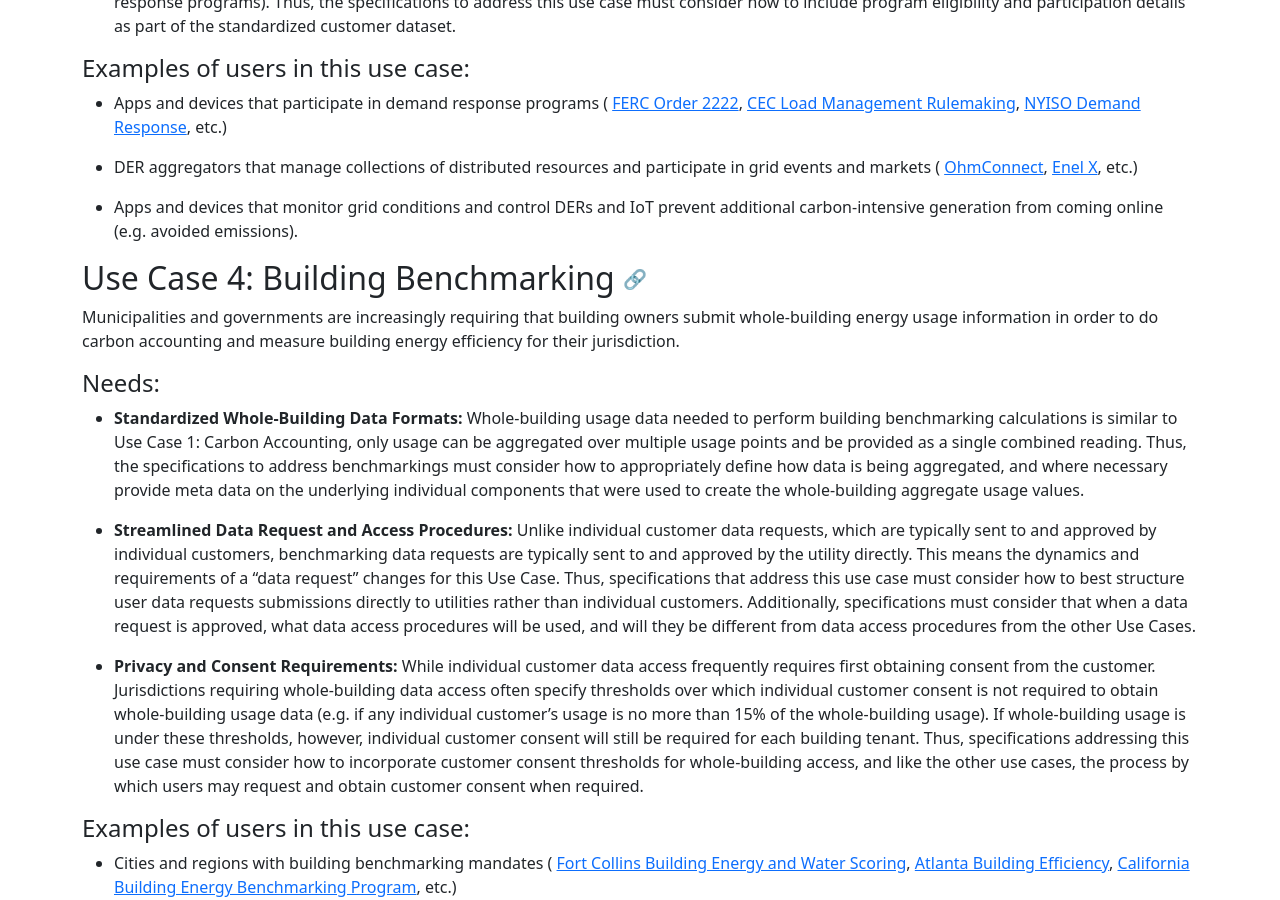
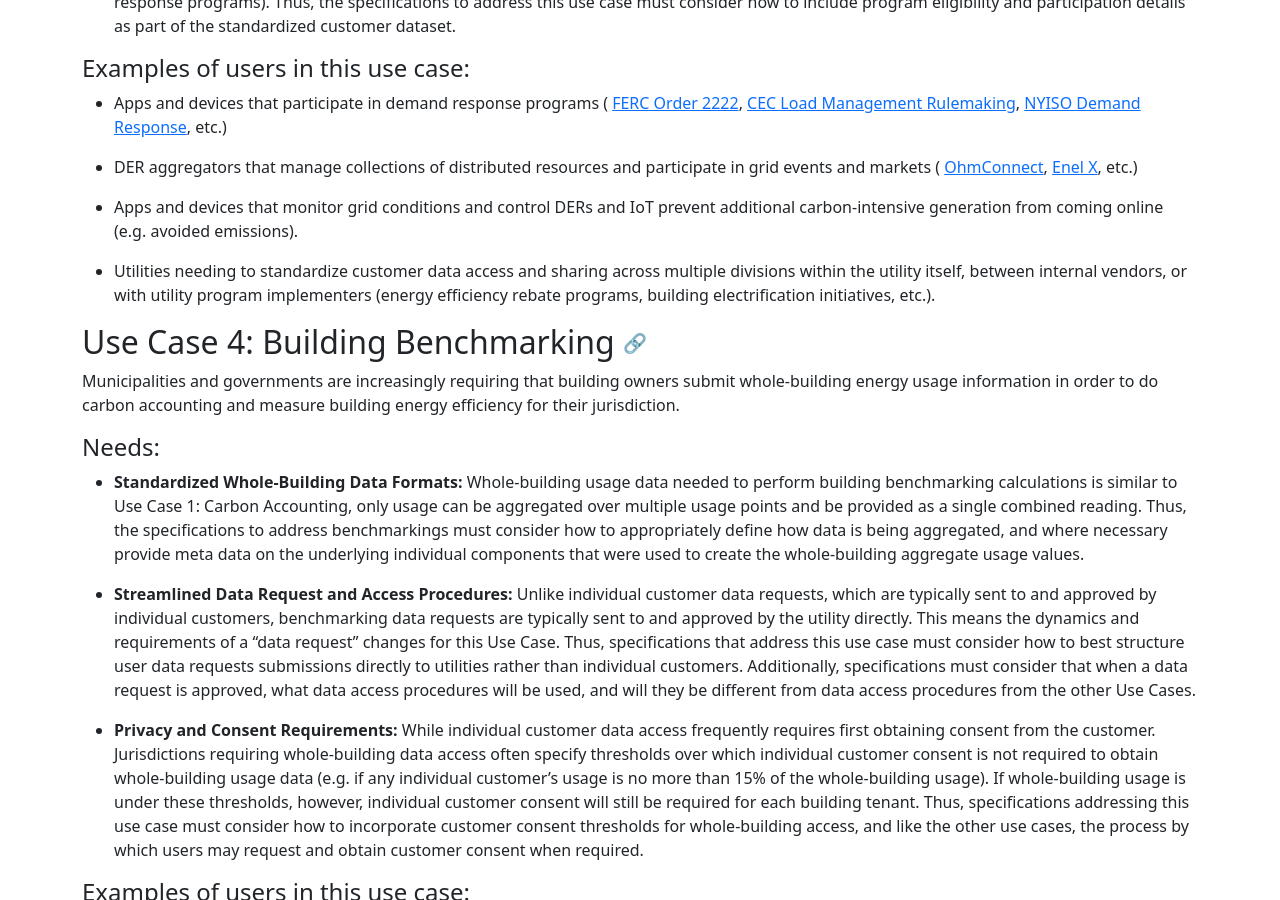
Before and after one commit to carbon-data-specification/Customer-Data, a Jekyll site: the page built from docs/use-cases.md, in a window 1280 px wide and 900 px high, scrolled down 2353 px. Built offline with Jekyll 4.4.1, drawn with Linux system fonts in a browser that asks for light colours.

Commit message:
added utilities as an example user (https://github.com/carbon-data-specification/Customer-Data/pull/6/files#r825629206)

```diff
--- a/docs/use-cases.md
+++ b/docs/use-cases.md
@@ -174,6 +174,10 @@ etc.)
 * Apps and devices that monitor grid conditions and control DERs and IoT prevent additional
 carbon-intensive generation from coming online (e.g. avoided emissions).
 
+* Utilities needing to standardize customer data access and sharing across multiple divisions
+within the utility itself, between internal vendors, or with utility program implementers
+(energy efficiency rebate programs, building electrification initiatives, etc.).
+
 
 ## Use Case 4: Building Benchmarking <a id="use-case-benchmarking" href="#use-case-benchmarking" class="permalink">🔗</a>
 
```
